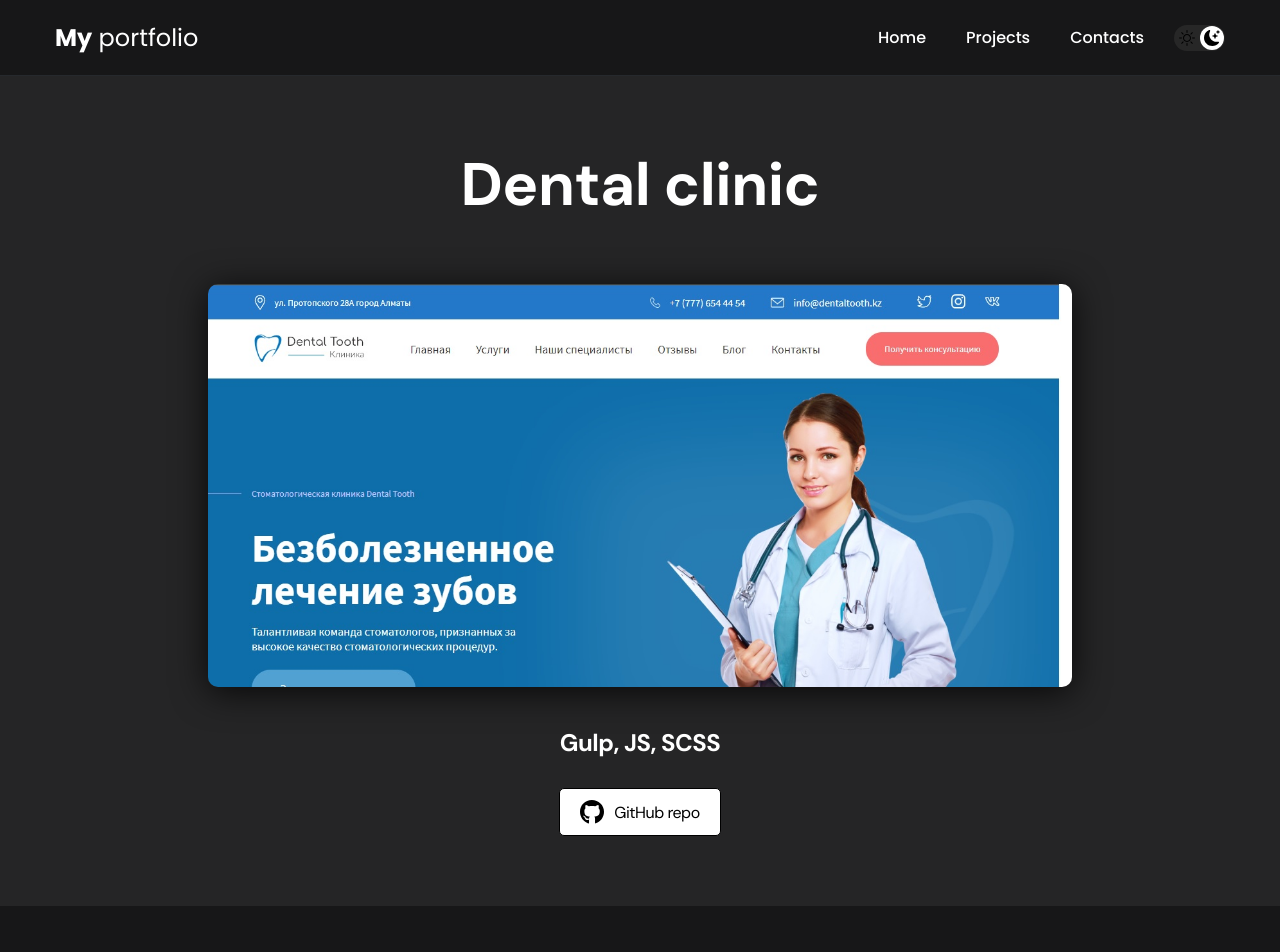
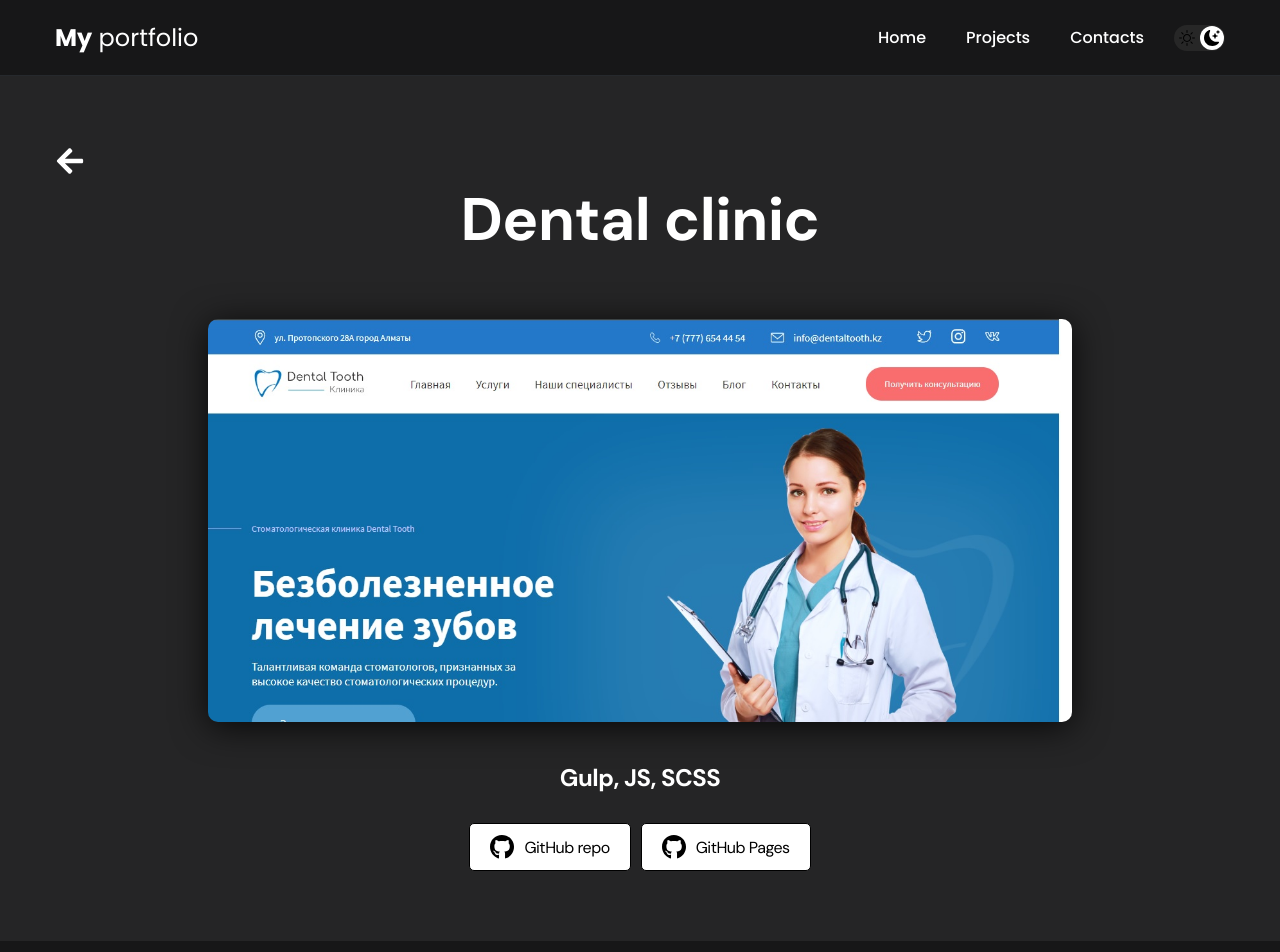
Before and after one commit to m8lott/portfolio, a React (Create React App) app: page /#/project/0 in a window 1280 px wide. Shown: the top 952 px of the page. Built offline with nearby package versions, Linux system fonts and the light colour scheme.

Commit message:
кнопка назад на странице проекта и ghp

```diff
--- a/package.json
+++ b/package.json
@@ -10,6 +10,7 @@
     "gh-pages": "^6.0.0",
     "react": "^18.2.0",
     "react-dom": "^18.2.0",
+    "react-icons": "^5.0.1",
     "react-loading-skeleton": "^3.3.1",
     "react-router-dom": "^6.15.0",
     "react-scripts": "5.0.1",
--- a/src/App.js
+++ b/src/App.js
@@ -6,7 +6,7 @@ import Navbar from "./components/navbar/Navbar"
 import Footer from "./components/footer/Footer";
 import Home from "./pages/Home";
 import Projects from "./pages/Projects/Projects";
-import Project from "./pages/Project";
+import Project from "./pages/Project/Project";
 import Contacts from "./pages/Contacts/Contacts";
 
 import ScrollToTop from "./utils/scrollToTop"
--- /dev/null
+++ b/src/components/btnGhPages/btnGhPages.js
@@ -0,0 +1,13 @@
+import gitHubIcon from './gitHub-black.svg';
+import "./style.css"
+
+const BtnGhPages = ({ link }) => {
+	return (
+		<a href={link} target="_blank" rel="noreferrer" className="btn-outline" style={{cursor:'pointer'}}>
+			<img src={gitHubIcon} alt="" />
+			GitHub Pages
+		</a>
+	);
+};
+
+export default BtnGhPages;
--- a/src/components/project/Project.js
+++ b/src/components/project/Project.js
@@ -1,28 +1,18 @@
-import { useState, useEffect } from 'react'
-import Skeleton, { SkeletonTheme } from 'react-loading-skeleton'
+
 import "react-loading-skeleton/dist/skeleton.css"
 import { NavLink } from 'react-router-dom';
 import './style.css';
 
 const Project = ({ title, img, index }) => {
 
-	const [isLoading, setIsLoading] = useState(true);
 
-	useEffect(() => {
-		if(isLoading) {
-			setIsLoading(false)
-		}
-	},[isLoading])
 
 	return (
 		<NavLink to={`/project/${index}`}>
-		<SkeletonTheme baseColor="#202020" highlightColor="#444">
-		{isLoading ? <Skeleton width='370px' height='150px' style={{maxWidth:'370px', borderRadius:'10px'}}/> :
 			<li className="project">
-				<img src={img} alt={title} className="project__img" onLoad={() => setIsLoading(false)}/>
+				<img src={img} alt={title} className="project__img"/>
 				<h3 className="project__title">{title}</h3>
-			</li>}
-			</SkeletonTheme>
+			</li>
 		</NavLink>
 	);
 };
--- a/src/helpers/projectsList.js
+++ b/src/helpers/projectsList.js
@@ -9,28 +9,35 @@ const projects = [
   {title:'Dental clinic',
     skills:'Gulp, JS, SCSS',
     img:project01,
-    gitHubLink:'https://github.com/m8lott/DentalTooth'},
+    gitHubLink:'https://github.com/m8lott/DentalTooth',
+    ghPages: 'https://m8lott.github.io/DentalTooth/'},
     {title:'Happy Coaching',
     skills:'React, JS, SCSS',
     img:project02,
-    gitHubLink:'https://github.com/m8lott/HappyCoaching'},
+    gitHubLink:'https://github.com/m8lott/HappyCoaching',
+    ghPages: 'https://m8lott.github.io/HappyCoaching/'},
     {title:'ReactTS Todo',
-    skills:'ReactTS, TailwindCSS, TS',
+    skills:'ReactTS, TailwindCSS, TS, MobX',
     img:project03,
-    gitHubLink:'https://github.com/m8lott/TodoList'},
+    gitHubLink:'https://github.com/m8lott/TodoList',
+    ghPages: 'https://m8lott.github.io/TodoList/#'},
     {title:'Currency converter',
     skills:'React, TailwindCSS',
     img:project04,
-    gitHubLink:'https://github.com/m8lott/CurrencyConverter/'},
+    gitHubLink:'https://github.com/m8lott/CurrencyConverter/',
+    ghPages: 'https://m8lott.github.io/CurrencyConverter/'
+    },
     {title:'Weather app',
     skills:'ReactTS, JS, CSS',
     img:project05,
-    gitHubLink:'https://github.com/m8lott/weatherApp'},
+    gitHubLink:'https://github.com/m8lott/weatherApp',
+    ghPages: 'https://m8lott.github.io/weatherApp/'},
     {
     title:'Veronica landing',
     skills:'Gulp, JS, SCSS',
     img:project06,
-    gitHubLink:'https://github.com/m8lott/veronikaLanding'
+    gitHubLink:'https://github.com/m8lott/veronikaLanding',
+    ghPages:'https://m8lott.github.io/veronikaLanding/'
     }
 ]
 
--- a/src/pages/Project.js
+++ b/src/pages/Project/Project.js
@@ -1,16 +1,20 @@
-import {useParams} from "react-router-dom";
-import BtnGitHub from "../components/btnGitHub/BtnGitHub";
-import {projects} from "./../helpers/projectsList"
+import {useParams, useNavigate} from "react-router-dom";
+import BtnGitHub from "../../components/btnGitHub/BtnGitHub";
+import BtnGhPages from "../../components/btnGhPages/btnGhPages";
+import { FaArrowLeft } from "react-icons/fa"
+import {projects} from "../../helpers/projectsList"
+import './style.css'
 
 const Project = () => {
   const {id} = useParams();
   const project = projects[id];
+  const navigate = useNavigate();
   return (
     <>
     <main className="section">
         <div className="container">
+         <FaArrowLeft style={{width:'30px', cursor:'pointer'}} onClick={() => navigate(-1)}/>
             <div className="project-details">
-
                 <h1 className="title-1">{project.title}</h1>
 
                 <img src={project.img} className="project-details__cover" />
@@ -18,8 +22,10 @@ const Project = () => {
                 <div className="project-details__desc">
                     <p>{project.skills}</p>
                 </div>
+                <div className="buttons">
                 <BtnGitHub link={project.gitHubLink}/>
-
+                <BtnGhPages link={project.ghPages}/>
+                </div>
             </div>
         </div>
     </main>
--- /dev/null
+++ b/src/pages/Project/style.css
@@ -0,0 +1,7 @@
+.buttons {
+    display: flex;
+    gap: 10px;
+    @media screen and (max-width: 480px) {
+    flex-direction:column;
+    }
+}
```
Also changed, not shown: src/components/btnGhPages/gitHub-black.svg (added), src/components/btnGhPages/style.css (added), 1 other file (tests, documents, lock files or other folders).
